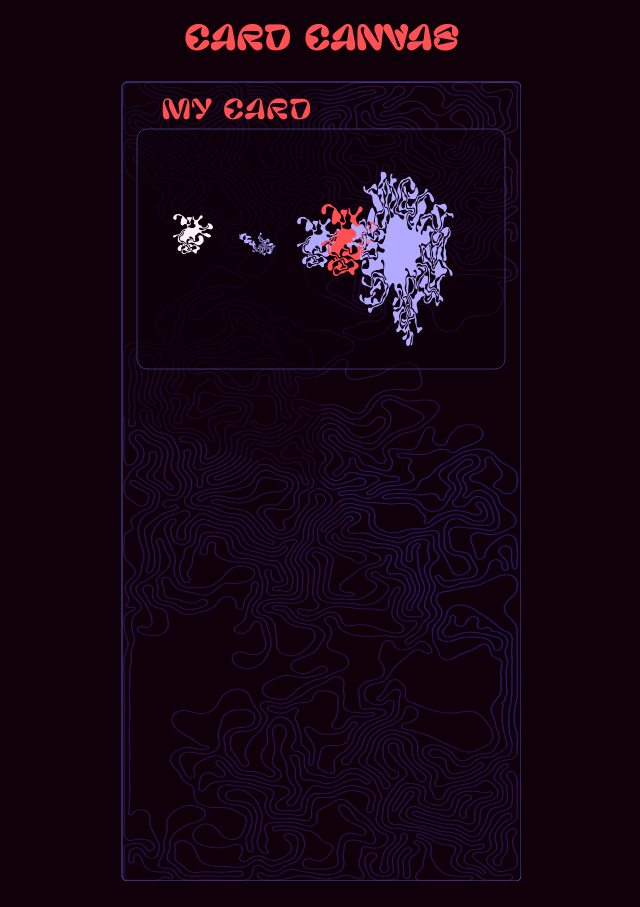
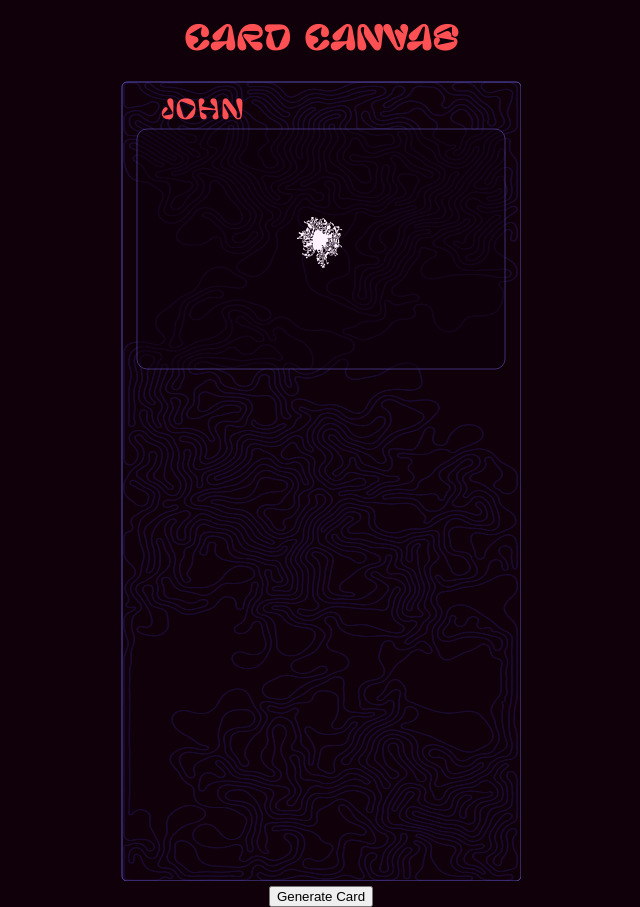
Before and after one commit to KatsimpasKonstantinos/pokeblob, a React (Create React App) app: page / in a window 1280 px wide. Shown: the whole page, without its empty margins (319-959 px from the left). Before the commit the page ends 885 px from the top, so only its background shows below. Built offline with nearby package versions, Linux system fonts and the light colour scheme.

Commit message:
added card generator

```diff
--- a/src/App.tsx
+++ b/src/App.tsx
@@ -1,15 +1,44 @@
 import React from 'react';
 import './App.css';
 import CardCanvas from './Pages/CardCanvas';
+import { Attack } from './Classes/Attack';
+import { Pokeglob } from './Classes/Pokeglob';
+import { PokeglobCard } from './Classes/PokeglobCard';
+
 
 function App() {
+  const [pokeglobCard, setPokeglobCard] = React.useState<PokeglobCard>(randomPokeglobCard());
+
+  function randomPokeglob(amount: number): Pokeglob[] {
+    const pokeglobs: Pokeglob[] = [];
+    for (let i = 0; i < amount; i++) {
+      const attack = new Attack("slasher", 10, 10);
+      let randomType = ["fire", "water", "holy"][Math.floor(Math.random() * 3)] as "fire" | "water" | "holy";
+      const pokeglob = new Pokeglob(randomType, Math.floor(Math.random() * Math.random() * 100), 100, [attack], Math.floor(Math.random() * 13) + 1);
+      pokeglobs.push(pokeglob);
+    }
+    return pokeglobs;
+  }
+
+  function randomPokeglobCard(): PokeglobCard {
+    let randomName = ["Bob", "Joe", "Steve", "John", "Sally", "Sue", "Jill", "Jack", "Jenny", "Jen"][Math.floor(Math.random() * 10)];
+    let randomID = Math.random()
+    let randomPokeglobsAmount = Math.floor(Math.random() * Math.random() * Math.random() * 10) + 1;
+    return new PokeglobCard(randomName, randomID, "Me", randomPokeglob(randomPokeglobsAmount));
+  }
+
+  function generateNewCard() {
+    setPokeglobCard(randomPokeglobCard());
+    console.log(pokeglobCard);
+  }
 
   return (
     <div className="App">
       <h1 >Card Canvas</h1>
       <div className='CanvasGallery'>
-        <CardCanvas />
+        <CardCanvas pokeglobCard={pokeglobCard} />
       </div>
+      <button onClick={() => generateNewCard()}>Generate Card</button>
     </div>
   );
 }
--- a/src/Pages/CardCanvas.tsx
+++ b/src/Pages/CardCanvas.tsx
@@ -1,58 +1,27 @@
-import React, { useEffect } from 'react';
+import React, { useEffect, useState } from 'react';
 import { drawCard } from '../utils/drawCard';
-import { Attack } from '../Classes/Attack';
-import { Pokeglob } from '../Classes/Pokeglob';
 import { PokeglobCard } from '../Classes/PokeglobCard';
 
 
-function CardCanvas() {
-    const canvasId = Math.random().toString(36).substring(7);
-
-    function getNumber() {
-        const rand = Math.random();
-
-        if (rand < 0.9) return 1;
-        if (rand < 0.99) return 2;
-        if (rand < 0.999) return 3;
-        if (rand < 0.9999) return 4;
-        if (rand < 0.99999) return 5;
-        if (rand < 0.999999) return 6;
-        if (rand < 0.9999999) return 7;
-        if (rand < 0.99999999) return 8;
-        if (rand < 0.999999999) return 9;
-
-        return 10;
-    }
-
-    function randomPokeglob(amount: number): Pokeglob[] {
-        const pokeglobs: Pokeglob[] = [];
-        for (let i = 0; i < amount; i++) {
-            const attack = new Attack("slasher", 10, 10);
-            let randomType = ["fire", "water", "holy"][Math.floor(Math.random() * 3)] as "fire" | "water" | "holy";
-            const pokeglob = new Pokeglob(randomType, Math.floor(Math.random() * Math.random() * 100), 100, [attack], Math.floor(Math.random() * 13) + 1);
-            pokeglobs.push(pokeglob);
-        }
-        return pokeglobs;
-    }
-
-
-    const card = new PokeglobCard("My Card", 1, "Me", randomPokeglob(Math.floor(Math.random() * Math.random() * Math.random() * 10) + 1));
-
-
+function CardCanvas(props: { pokeglobCard: PokeglobCard }) {
+    const pokeglobCard = props.pokeglobCard;
+    const canvasId = pokeglobCard.id.toString();
 
     useEffect(() => {
         const canvas = document.getElementById(canvasId) as HTMLCanvasElement;
         if (canvas) {
             (async () => {
                 try {
-                    await drawCard(canvas, card);
+                    canvas.style.visibility = 'hidden';
+                    await drawCard(canvas, pokeglobCard);
+                    canvas.style.visibility = 'visible';
                 } catch (error) {
                     console.error('Error drawing cards:', error);
                 }
             })();
 
         }
-    }, []); // Empty dependency array ensures this runs once after mount
+    }, [pokeglobCard]); // Empty dependency array ensures this runs once after mount
 
 
     return (
--- a/src/utils/drawCard.ts
+++ b/src/utils/drawCard.ts
@@ -6,9 +6,8 @@ async function drawCard(canvas: HTMLCanvasElement, card: PokeglobCard) {
     try {
         const ctx = canvas.getContext('2d');
         if (!ctx) return;
-        ctx.clearRect(0, 0, canvas.width, canvas.height);
-
-
+        ctx.imageSmoothingEnabled = true;
+        prepareCanvas(ctx, canvas);
         let randomNumber = Math.floor(Math.random() * 4) + 6;
         let backgroundPath = `/media/blobs/cardBackground/blob-collision-rect-${randomNumber}.svg`;
         let svgText = await loadSVG(backgroundPath);
@@ -25,6 +24,12 @@ async function drawCard(canvas: HTMLCanvasElement, card: PokeglobCard) {
 }
 
 export { drawCard };
+
+function prepareCanvas(ctx: CanvasRenderingContext2D, canvas: HTMLCanvasElement) {
+    ctx.clearRect(0, 0, canvas.width, canvas.height);
+    ctx.fillStyle = color.background;
+    ctx.fillRect(0, 0, canvas.width, canvas.height);
+}
 
 async function drawName(ctx: CanvasRenderingContext2D, canvas: HTMLCanvasElement, card: PokeglobCard) {
     // Calculate the font size based on canvas dimensions
```
Also changed, not shown: src/Pages/LibraryPage.tsx (added).
